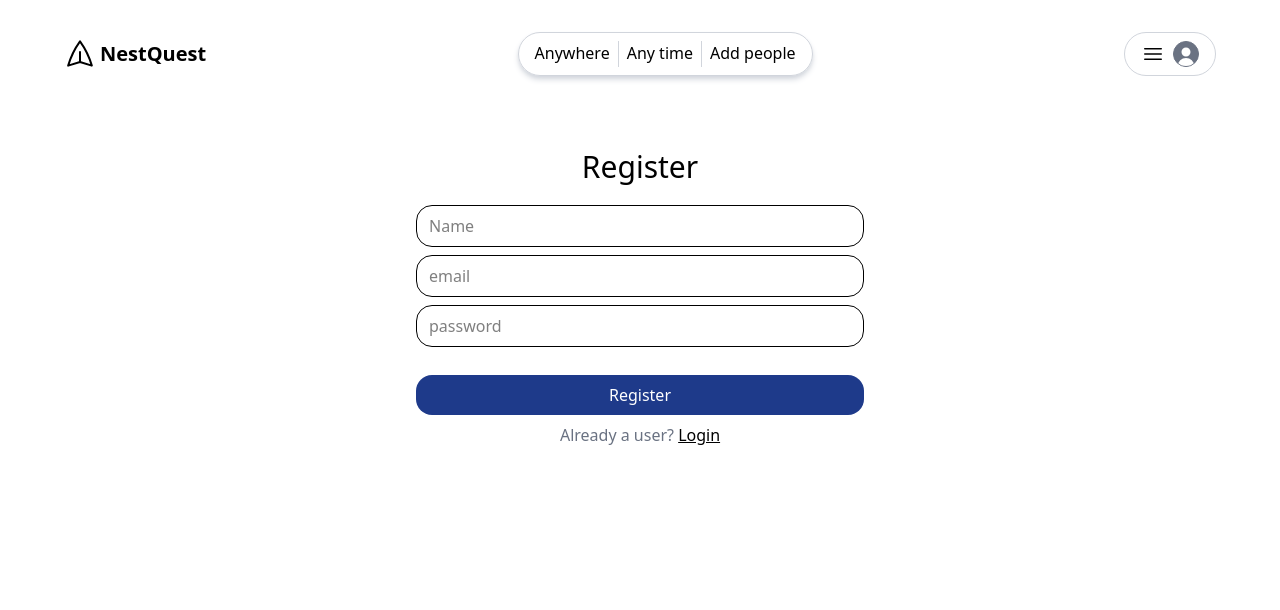
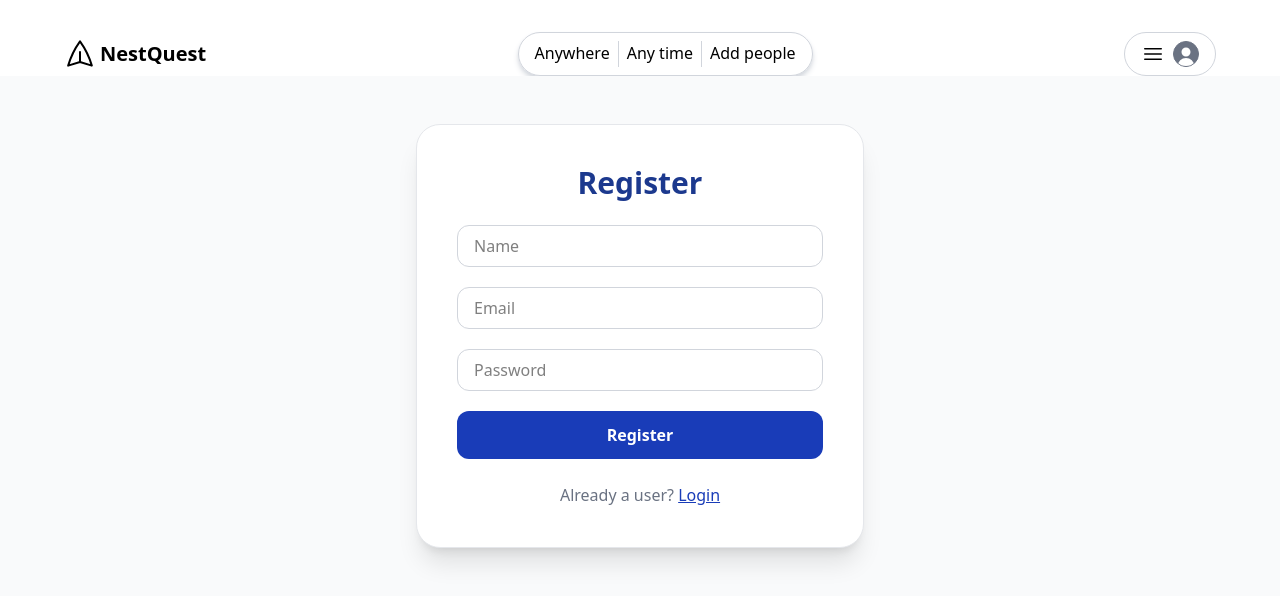
Before and after one commit to Sahil9309/ticket-booking-app, a React (Vite) app in the folder client/: page /register in a window 1280 px wide. Shown: the top 610 px of the page. Built offline with nearby package versions, Linux system fonts and the light colour scheme; no server answers.

Commit message:
Apply profile page styling to Register and Login components Match Register and Login pages with Profile page styling
- Added card-like layout with rounded corners and shadows
- Unified input field and button styling
- Improved visual consistency across auth-related pages

```diff
--- a/client/src/AccountNav.jsx
+++ b/client/src/AccountNav.jsx
@@ -9,7 +9,7 @@ export default function AccountNav() {
   function linkClasses (type=null) {
     let classes = 'inline-flex gap-1 py-2 px-6 rounded-full';
     if (type === subpage) {
-      classes += ' bg-[#1E3A8A] text-white';
+      classes += ' bg-blue-800 hover:bg-blue-900 text-white';
     } else {
       classes += ' bg-gray-200';
     }
--- a/client/src/BookingWidget.jsx
+++ b/client/src/BookingWidget.jsx
@@ -90,7 +90,7 @@ export default function BookingWidget({place}) {
           </div>
         )}
       </div>
-      <button onClick={bookThisPlace} className="bg-[#1E3A8A] p-2 w-full text-white rounded-2xl cursor-pointer mt-4 font-bold">
+      <button onClick={bookThisPlace} className="bg-blue-800 hover:bg-blue-900 p-2 w-full text-white rounded-2xl cursor-pointer mt-4 font-bold">
         Book this place
         {numberOfNights > 0 && (
           <span> ₹{numberOfNights * place.price * numberOfPeople}</span>
--- a/client/src/pages/BookingPage.jsx
+++ b/client/src/pages/BookingPage.jsx
@@ -32,7 +32,7 @@ export default function BookingPage() {
           <h2 className="text-2xl mb-4">Your booking information:</h2>
           <BookingDates booking={booking} />
         </div>
-        <div className="bg-[#1E3A8A] p-6 text-white rounded-2xl">
+        <div className="bg-blue-800 hover:bg-blue-900 p-6 text-white rounded-2xl">
           <div>Total price</div>
           <div className="text-3xl">₹{booking.price}</div>
         </div>
--- a/client/src/pages/LoginPage.jsx
+++ b/client/src/pages/LoginPage.jsx
@@ -27,34 +27,39 @@ export default function LoginPage() {
   }
 
   return (
-    <div className="mt-4 grow flex items-center justify-around">
-      <div className="mb-64">
-        <h1 className="text-4xl text-center mb-4">Login</h1>
-        <form className="max-w-md mx-auto" onSubmit={handleLoginSubmit}>
+  <div className="bg-gray-50 py-12 px-4 flex items-center justify-center">
+    <div className="w-full max-w-md bg-white shadow-xl rounded-3xl p-10 border border-gray-200">
+      <h1 className="text-3xl font-semibold text-center text-blue-900 mb-6">Login</h1>
+
+      <form onSubmit={handleLoginSubmit} className="space-y-5">
         <input
           type="email"
-            placeholder="email"
-            className="w-full border my-1 py-2 px-3 rounded-2xl"
+          placeholder="Email"
+          className="w-full border border-gray-300 py-2 px-4 rounded-xl focus:outline-none focus:ring-2 focus:ring-blue-500"
           value={email}
-            onChange={ev => setEmail(ev.target.value)}
+          onChange={(ev) => setEmail(ev.target.value)}
         />
         <input
           type="password"
-            placeholder="password"
-            className="w-full border my-1 py-2 px-3 rounded-2xl"
+          placeholder="Password"
+          className="w-full border border-gray-300 py-2 px-4 rounded-xl focus:outline-none focus:ring-2 focus:ring-blue-500"
           value={password}
-            onChange={ev => setPassword(ev.target.value)}
+          onChange={(ev) => setPassword(ev.target.value)}
         />
-          <button className="bg-[#1E3A8A] p-2 w-full text-white rounded-2xl cursor-pointer mt-6">
+        <button
+          type="submit"
+          className="w-full bg-blue-800 hover:bg-blue-900 transition-colors text-white py-3 rounded-xl font-semibold"
+        >
           Login
         </button>
-          <div className="text-center py-2 text-gray-500">
+      </form>
+
+      <div className="text-center mt-6 text-gray-500">
         Don&apos;t have an account?{' '}
-            <Link className="underline text-black cursor-pointer" to={'/register'}>
+        <Link className="underline text-blue-800 font-medium" to={'/register'}>
           Register here
         </Link>
       </div>
-        </form>
     </div>
   </div>
 );
--- a/client/src/pages/PlacesFormPage.jsx
+++ b/client/src/pages/PlacesFormPage.jsx
@@ -137,7 +137,7 @@ export default function PlacesFormPage() {
                                 className="mt-1 border p-1 rounded-xl" min='100' placeholder="0" />
                             </div>
                         </div>
-                    <button className="bg-[#1E3A8A] p-2 my-4 w-xl justify-center text-white rounded-2xl flex items-center mx-auto cursor-pointer"
+                    <button className="bg-blue-800 hover:bg-blue-900 p-2 my-4 w-xl justify-center text-white rounded-2xl flex items-center mx-auto cursor-pointer"
                 >Save</button>
             </form>
         </div>
--- a/client/src/pages/PlacesPage.jsx
+++ b/client/src/pages/PlacesPage.jsx
@@ -1,4 +1,4 @@
-import {Link, useParams} from "react-router-dom";
+import {Link} from "react-router-dom";
 import AccountNav from "../AccountNav";
 import {useEffect, useState} from "react";
 import axios from "axios";
@@ -16,7 +16,7 @@ export default function PlacesPage() {
     <div>
       <AccountNav />
         <div className="mx-16">
-          <Link className="inline-flex gap-1 bg-[#1E3A8A] text-white py-2 px-6 rounded-2xl" to={'/account/places/new'}>
+          <Link className="inline-flex gap-1 bg-blue-800 hover:bg-blue-900 text-white py-2 px-6 rounded-2xl" to={'/account/places/new'}>
             <svg xmlns="http://www.w3.org/2000/svg" viewBox="0 0 24 24" fill="currentColor" className="w-6 h-6">
               <path fillRule="evenodd" d="M12 3.75a.75.75 0 01.75.75v6.75h6.75a.75.75 0 010 1.5h-6.75v6.75a.75.75 0 01-1.5 0v-6.75H4.5a.75.75 0 010-1.5h6.75V4.5a.75.75 0 01.75-.75z" clipRule="evenodd" />
             </svg>
--- a/client/src/pages/ProfilePage.jsx
+++ b/client/src/pages/ProfilePage.jsx
@@ -72,7 +72,7 @@ export default function ProfilePage() {
 
           <button
             onClick={logout}
-            className="flex items-center justify-center gap-2 mt-10 bg-blue-800 hover:bg-blue-900 transition-colors w-full py-3 text-white rounded-xl font-semibold"
+            className="flex items-center justify-center gap-2 mt-10 bg-blue-800 hover:bg-blue-900 transition-colors w-full py-3 cursor-pointer text-white rounded-xl font-semibold"
           >
             <LogOut size={20} />
             Logout
--- a/client/src/pages/RegisterPage.jsx
+++ b/client/src/pages/RegisterPage.jsx
@@ -22,32 +22,52 @@ export default function RegisterPage() {
   }
 
  return (
-    <div className="mt-4 grow flex items-center justify-around">
-      <div className="mb-64">
-        <h1 className="text-3xl text-center mb-4">Register</h1>
-        <div className="text-red-500 text-center mb-4"></div>
-        <form className="max-w-md mx-auto" onSubmit={registerUser}>
-          <input type="text"
+  <div className="bg-gray-50 py-12 px-4 flex items-center justify-center">
+    <div className="w-full max-w-md bg-white shadow-xl rounded-3xl p-10 border border-gray-200">
+      <h1 className="text-3xl font-semibold text-center text-blue-900 mb-6">Register</h1>
+
+      {/* Optional error message */}
+      <div className="text-red-500 text-center mb-4">
+        {/* Add error handling display here if needed */}
+      </div>
+
+      <form onSubmit={registerUser} className="space-y-5">
+        <input
+          type="text"
           placeholder="Name"
           value={name}
-            onChange={ev => setName(ev.target.value)}
-            className="w-full border my-1 py-2 px-3 rounded-2xl" />
-          <input type="email"
-            placeholder="email"
+          onChange={(ev) => setName(ev.target.value)}
+          className="w-full border border-gray-300 py-2 px-4 rounded-xl focus:outline-none focus:ring-2 focus:ring-blue-500"
+        />
+        <input
+          type="email"
+          placeholder="Email"
           value={email}
-            onChange={ev => setEmail(ev.target.value)}
-            className="w-full border my-1 py-2 px-3 rounded-2xl" />
-          <input type="password"
-            placeholder="password"
+          onChange={(ev) => setEmail(ev.target.value)}
+          className="w-full border border-gray-300 py-2 px-4 rounded-xl focus:outline-none focus:ring-2 focus:ring-blue-500"
+        />
+        <input
+          type="password"
+          placeholder="Password"
           value={password}
-            onChange={ev => setPassword(ev.target.value)}
-            className="w-full border my-1 py-2 px-3 rounded-2xl"/>
-          <button className="bg-[#1E3A8A] p-2 w-full text-white rounded-2xl cursor-pointer mt-6">Register</button>
-          <div className="text-center py-2 text-gray-500">
-            Already a user? <Link className="underline text-black cursor-pointer" to={'/login'}>Login</Link>
-          </div>
+          onChange={(ev) => setPassword(ev.target.value)}
+          className="w-full border border-gray-300 py-2 px-4 rounded-xl focus:outline-none focus:ring-2 focus:ring-blue-500"
+        />
+        <button
+          type="submit"
+          className="w-full bg-blue-800 hover:bg-blue-900 transition-colors text-white py-3 rounded-xl font-semibold"
+        >
+          Register
+        </button>
       </form>
+
+      <div className="text-center mt-6 text-gray-500">
+        Already a user?{" "}
+        <Link className="underline text-blue-800 font-medium" to={"/login"}>
+          Login
+        </Link>
       </div>
     </div>
-  )
+  </div>
+);
 }
```
Lines whose indentation alone changed are shown as unchanged.
